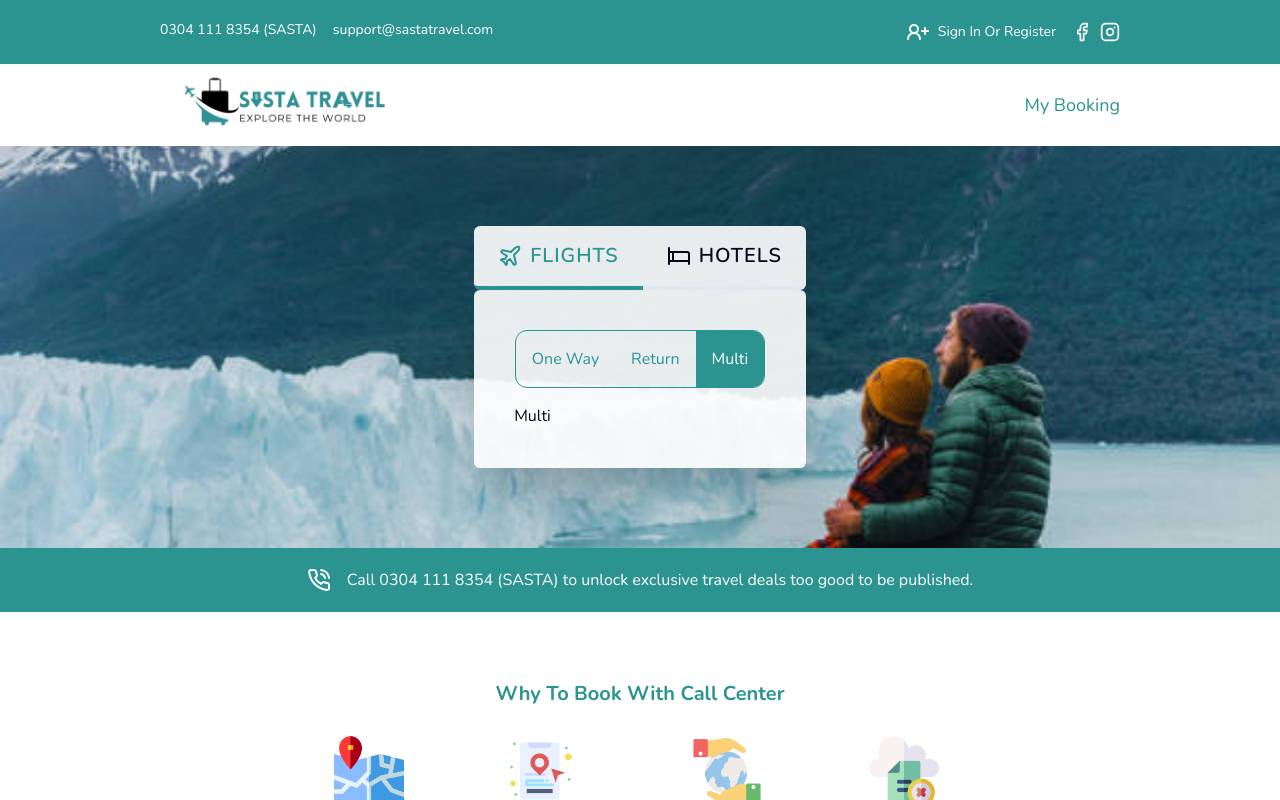
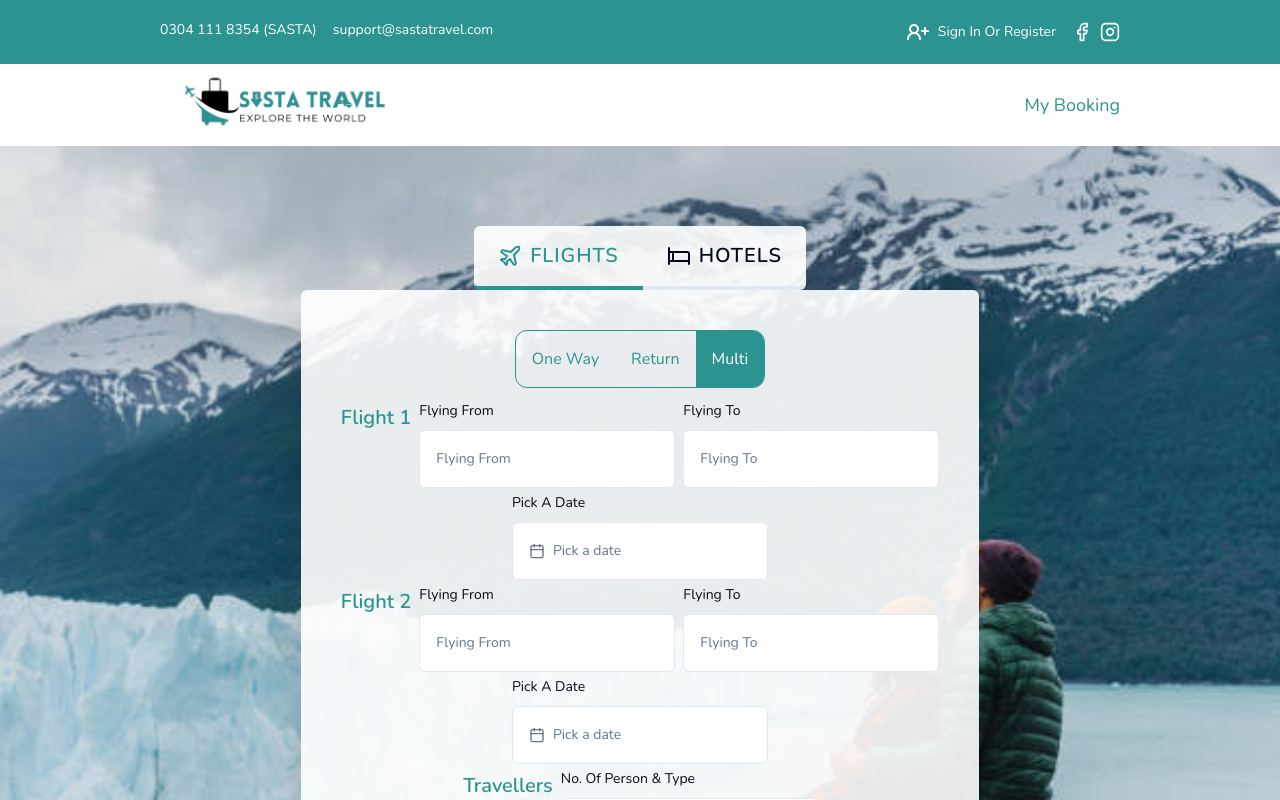
Before and after one commit to Asfand-Khan/sasta-travel, a Next.js app: page / in a window 1280 px wide. Both pictures are taken after a click on the button "Multi". Shown: the top 800 px of the page. Built offline with nearby package versions, Linux system fonts and the light colour scheme.

Commit message:
added multi form

```diff
--- a/src/components/hero/Multi.tsx
+++ b/src/components/hero/Multi.tsx
@@ -1,9 +1,108 @@
-import React from 'react'
+"use client";
+
+import { useState } from "react";
+import { Button } from "../ui/button";
+import DatePicker from "../ui/datepicker";
+import { Input } from "../ui/input";
+import { Label } from "../ui/label";
 
 const Multi = () => {
+  const [date, setDate] = useState<Date>();
+
   return (
-    <div>Multi</div>
-  )
-}
+    <div>
+      <div className="flex flex-col md:flex-row gap-2 justify-center mb-2">
+        <h4 className="font-semibold text-mainColor text-xl">Flight 1</h4>
+        <div className="flex flex-col gap-3">
+          <Label htmlFor="flyingFrom" className="font-normal">
+            Flying From
+          </Label>
+          <Input
+            type="text"
+            placeholder="Flying From"
+            id="flyingFrom"
+            className="py-7 px-4 w-full md:w-[20vw]"
+          />
+        </div>
+        <div className="flex flex-col gap-3">
+          <Label htmlFor="flyingTo" className="font-normal">
+            Flying To
+          </Label>
+          <Input
+            type="text"
+            placeholder="Flying To"
+            id="flyingTo"
+            className="py-7 px-4 w-full md:w-[20vw]"
+          />
+        </div>
+      </div>
+      <div className="flex flex-col md:flex-row gap-2 justify-center mb-2">
+        <div className="flex flex-col gap-3">
+          <Label htmlFor="datePicker" className="font-normal">
+            Pick A Date
+          </Label>
+          <DatePicker date={date} setDate={setDate} />
+        </div>
+      </div>
 
-export default Multi
+        {/************************** Flight 2 Form *****************/}
+
+        <div className="flex flex-col md:flex-row gap-2 justify-center mb-2">
+        <h4 className="font-semibold text-mainColor text-xl">Flight 2</h4>
+        <div className="flex flex-col gap-3">
+          <Label htmlFor="flyingFrom" className="font-normal">
+            Flying From
+          </Label>
+          <Input
+            type="text"
+            placeholder="Flying From"
+            id="flyingFrom"
+            className="py-7 px-4 w-full md:w-[20vw]"
+          />
+        </div>
+        <div className="flex flex-col gap-3">
+          <Label htmlFor="flyingTo" className="font-normal">
+            Flying To
+          </Label>
+          <Input
+            type="text"
+            placeholder="Flying To"
+            id="flyingTo"
+            className="py-7 px-4 w-full md:w-[20vw]"
+          />
+        </div>
+      </div>
+      <div className="flex flex-col md:flex-row gap-2 justify-center mb-2">
+        <div className="flex flex-col gap-3">
+          <Label htmlFor="datePicker" className="font-normal">
+            Pick A Date
+          </Label>
+          <DatePicker date={date} setDate={setDate} />
+        </div>
+      </div>
+
+      {/********************** Travellers Option *******************/}
+
+      <div className="flex flex-col md:flex-row gap-2 justify-center mb-2">
+      <h4 className="font-semibold text-mainColor text-xl">Travellers</h4>
+        <div className="flex flex-col gap-3">
+          <Label htmlFor="typeAndPerson" className="font-normal">
+            No. Of Person & Type
+          </Label>
+          <Input
+            type="text"
+            placeholder="No. of persons & Type"
+            id="typeAndPerson"
+            className="py-7 px-4 w-full md:w-[20vw]"
+          />
+        </div>
+      </div>
+
+      <div className="flex items-center justify-center">
+        <Button className="bg-mainColor hover:bg-mainColor/60">Search</Button>
+      </div>
+    </div>
+  );
+};
+
+export default Multi;
--- a/src/components/hero/OneWay.tsx
+++ b/src/components/hero/OneWay.tsx
@@ -55,7 +55,7 @@ const OneWay = () => {
         </div>
       </div>
       <div className="flex items-center justify-center">
-        <Button className="bg-mainColor hover:bg-mainColor/60">Submit</Button>
+        <Button className="bg-mainColor hover:bg-mainColor/60">Search</Button>
       </div>
     </div>
   );
--- a/src/components/hero/Return.tsx
+++ b/src/components/hero/Return.tsx
@@ -61,7 +61,7 @@ const Return = () => {
         </div>
       </div>
       <div className="flex items-center justify-center">
-        <Button className="bg-mainColor hover:bg-mainColor/60">Submit</Button>
+        <Button className="bg-mainColor hover:bg-mainColor/60">Search</Button>
       </div>
     </div>
   );
```
